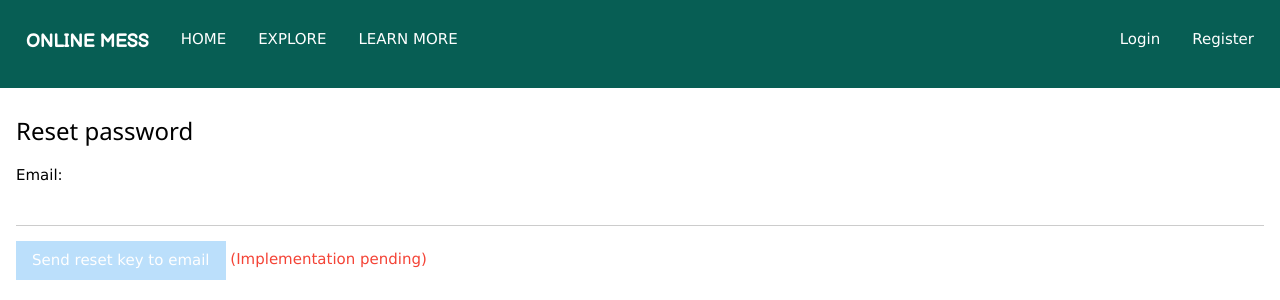
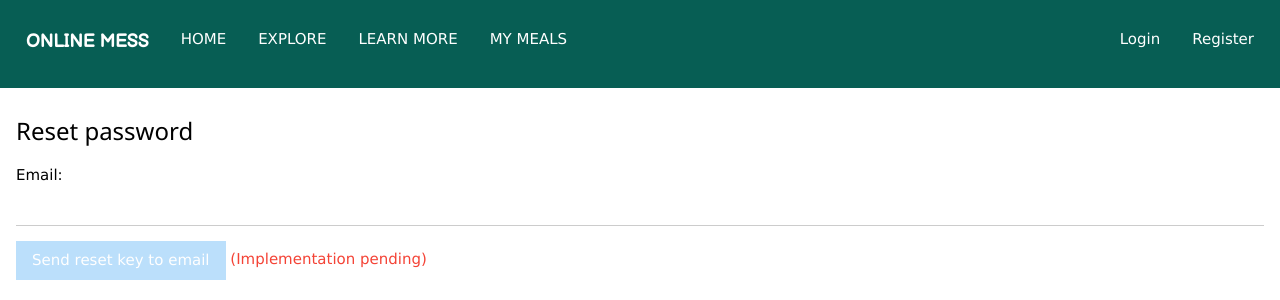
Before and after one commit to ritesh-dt/Online-Mess-Database, a Flask app: page /forgot in a window 1280 px wide. Shown: the top 300 px of the page. Run offline with Flask 2, Linux system fonts and the light colour scheme.

Commit message:
Show 'My Meals' irrespective of login

```diff
--- a/templates/base.html
+++ b/templates/base.html
@@ -27,10 +27,14 @@
 	<a href="/home" class="w3-bar-item w3-button w3-hide-small">Home</a>
 	<a href="/search?text_query_name=" class="w3-bar-item w3-button w3-hide-small">Explore</a>
 	<a href="/learn" class="w3-bar-item w3-button w3-hide-small">Learn More</a>
+	{% if logged_in %}
 		{% if logged_in[1] == "Regular" %}
 			<a href="/user/subscriptions" class="w3-bar-item w3-button w3-hide-small">My Meals</a>
 		{% elif logged_in[1] == "Business" %}
 			<a href="/user/orders" class="w3-bar-item w3-button w3-hide-small">My Orders</a>
+		{% endif %}
+	{% else %}
+		<a href="/user/subscriptions" class="w3-bar-item w3-button w3-hide-small">My Meals</a>
 	{% endif %}
 	<button class="w3-bar-item w3-button w3-right w3-hide-medium w3-hide-large w3-large" onclick="showVerticalNav()">&#9776;</button>
 
@@ -65,11 +69,16 @@
 	<a href="/home" class="w3-bar-item w3-button w3-border-bottom">Home</a>
 	<a href="/search?text_query_name=" class="w3-bar-item w3-button w3-border-bottom">Explore</a>
 	<a href="/learn" class="w3-bar-item w3-button w3-border-bottom">Learn More</a>
+	{% if logged_in %}
 		{% if logged_in[1] == "Regular" %}
 			<a href="/user/subscriptions" class="w3-bar-item w3-button w3-border-bottom">My Meals</a>
 		{% elif logged_in[1] == "Business" %}
 			<a href="/user/orders" class="w3-bar-item w3-button w3-border-bottom">My Orders</a>
 		{% endif %}
+	{% else %}
+		<a href="/user/subscriptions" class="w3-bar-item w3-button w3-hide-small">My Meals</a>
+	{% endif %}
+
 	{% if logged_in[2] == "admin@onlinemess.com" %}
 		<a href="/admin" class="w3-bar-item w3-button w3-border-bottom">Administration</a>
 	{% endif %}
```
Lines whose indentation alone changed are shown as unchanged.
